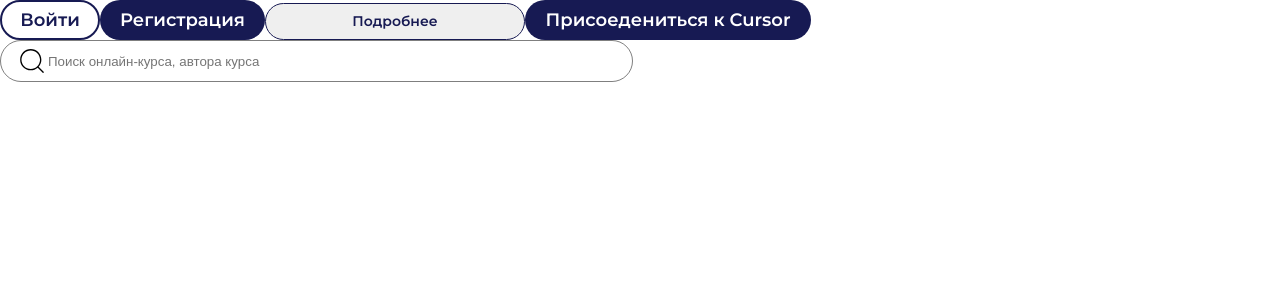
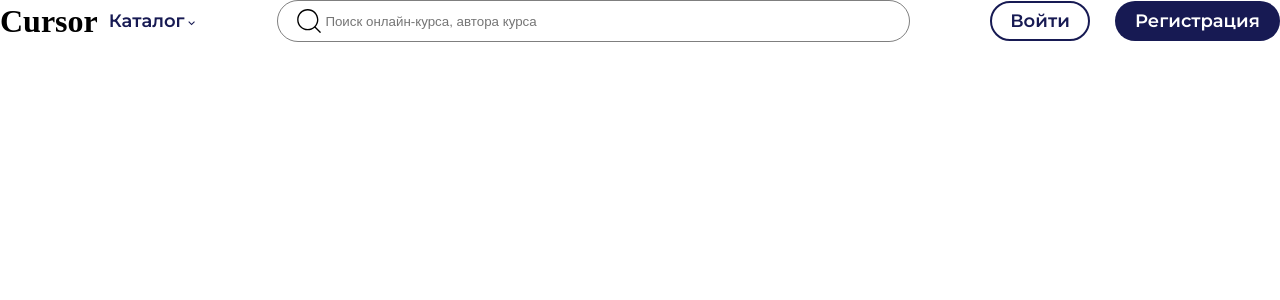
Before and after one commit to B-edolagi/Cursor, a React (Vite) app in the folder Front-End/: page / in a window 1280 px wide. Shown: the top 300 px of the page. Built offline with nearby package versions, Linux system fonts and the light colour scheme.

Commit message:
feat: add footer

```diff
--- a/Front-End/index.css
+++ b/Front-End/index.css
@@ -2,3 +2,14 @@
     margin: 0px;
     padding: 0px;
 }
+
+body {
+    min-height: 100vh;
+    display: flex;
+    justify-content: center;
+}
+
+#root {
+    max-width: 1440px;
+    width: 100%;
+}
--- /dev/null
+++ b/Front-End/src/components/catalog/index.tsx
@@ -0,0 +1,43 @@
+import React, { useState } from "react";
+import { MdOutlineKeyboardArrowDown } from "react-icons/md";
+const Catalog = () => {
+  const [isCatalogVisible, setCatalogVisible] = useState(false);
+
+  const toggleCatalog = () => {
+    setCatalogVisible(!isCatalogVisible);
+  };
+
+  const catalogStyles = {
+    maxHeight: isCatalogVisible ? "200px" : "0",
+    opacity: isCatalogVisible ? "1" : "0",
+    overflow: "hidden",
+    transition: "max-height 1s ease-in-out, opacity 0.3s ease-in-out",
+  };
+  const pStyles = {
+    color: "rgba(23, 26, 83, 1)",
+    "font-size": "18px",
+    "font-family": "Montserrat",
+    display: "flex",
+    "align-items": "end",
+  };
+  const div = {
+    "max-width": "100px",
+    width: "100%",
+  };
+  return (
+    <div style={div}>
+      <p onClick={toggleCatalog} style={pStyles}>
+        Каталог <MdOutlineKeyboardArrowDown />
+      </p>
+      <div className="catalog-content" style={catalogStyles}>
+        <ul>
+          <li>Ссылка 1</li>
+          <li>Ссылка 2</li>
+          <li>Ссылка 3</li>
+        </ul>
+      </div>
+    </div>
+  );
+};
+
+export default Catalog;
--- a/Front-End/src/components/header/index.tsx
+++ b/Front-End/src/components/header/index.tsx
@@ -1,15 +1,20 @@
 import { Cursor, Login, More, Register } from "../buttons";
+import Catalog from "../catalog";
 import { Search } from "../search";
 import styles from "./styles.module.css";
 function Header() {
   return (
-    <div className={styles.Header}>
-      <Login />
-      <Register />
-      <More />
-      <Cursor />
+    <header className={styles.Header}>
+      <div className={styles.Logo_catalog}>
+        <h1>Cursor</h1>
+        <Catalog />
+      </div>
       <Search />
-    </div>
+      <div className={styles.Buttons}>
+        <Login />
+        <Register />
+      </div>
+    </header>
   );
 }
 export default Header;
--- a/Front-End/src/components/header/styles.module.css
+++ b/Front-End/src/components/header/styles.module.css
@@ -0,0 +1,20 @@
+.Header {
+    display: flex;
+    justify-content: space-between;
+    align-items: center;
+}
+
+.Logo_catalog {
+    display: flex;
+    justify-content: center;
+    align-items: center;
+}
+
+.Buttons {
+    display: flex;
+    justify-content: center;
+    align-items: center;
+    max-width: 290px;
+    width: 100%;
+    gap: 25px;
+}
--- a/Front-End/src/components/search/index.tsx
+++ b/Front-End/src/components/search/index.tsx
@@ -2,9 +2,8 @@ import { CiSearch } from "react-icons/ci";
 import style from "./styles.module.css";
 export function Search() {
   return (
-    <form>
     <div className={style.Search}>
-        <p>
+      <p id="p">
         <CiSearch />
       </p>
       <input
@@ -13,6 +12,5 @@ export function Search() {
         className={style.Search_main}
       />
     </div>
-    </form>
   );
 }
```
Also changed, not shown: Front-End/src/components/catalog/styles.module.css (added). Lines whose indentation alone changed are shown as unchanged.
